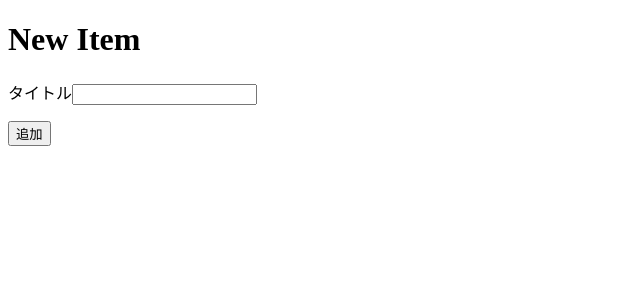
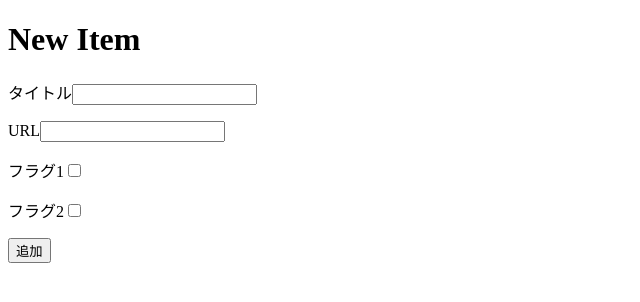
Before and after one commit to ozaki25/next-firebase, a Next.js app: page /items/new in a window 1280 px wide. Shown: the top 302 px of the page, without its empty margins (0-640 px from the left). Built offline with nearby package versions, Linux system fonts and the light colour scheme.

Commit message:
update form item

```diff
--- a/pages/items/new.tsx
+++ b/pages/items/new.tsx
@@ -1,19 +1,32 @@
 import { ChangeEvent, FormEvent, useState } from 'react';
 import Head from 'next/head';
+import { Item } from '../../interfaces';
+
+const defaultItem = {
+  title: '',
+  url: '',
+  flag1: false,
+  flag2: false,
+};
 
 export default function NewItem() {
-  const [title, setTitle] = useState<string>('');
+  const [item, setItem] = useState<Item>(defaultItem);
 
-  const onChangeTitle = (event: ChangeEvent<HTMLInputElement>) => {
-    setTitle(event.target.value);
+  const onChangeText = (event: ChangeEvent<HTMLInputElement>) => {
+    setItem({ ...item, [event.target.name]: event.target.value });
+  };
+
+  const onChangeRadio = (event: ChangeEvent<HTMLInputElement>) => {
+    const key = event.target.name as keyof Item;
+    setItem({ ...item, [key]: !item[key] });
   };
 
   const onSubmit = async (event: FormEvent<HTMLFormElement>) => {
     event.preventDefault();
-    console.log({ title });
+    console.log({ item });
     await fetch(`${process.env.NEXT_PUBLIC_BASE_URL}/api/items`, {
       method: 'POST',
-      body: JSON.stringify({ title }),
+      body: JSON.stringify(item),
     });
   };
   return (
@@ -27,7 +40,41 @@ export default function NewItem() {
         <form onSubmit={onSubmit}>
           <p>
             <label htmlFor="title">タイトル</label>
-            <input id="title" name="title" onChange={onChangeTitle} />
+            <input
+              id="title"
+              name="title"
+              value={item.title}
+              onChange={onChangeText}
+            />
+          </p>
+          <p>
+            <label htmlFor="url">URL</label>
+            <input
+              id="url"
+              name="url"
+              value={item.url}
+              onChange={onChangeText}
+            />
+          </p>
+          <p>
+            <label htmlFor="flag1">フラグ1</label>
+            <input
+              id="flag1"
+              name="flag1"
+              type="checkbox"
+              checked={item.flag1}
+              onChange={onChangeRadio}
+            />
+          </p>
+          <p>
+            <label htmlFor="flag2">フラグ2</label>
+            <input
+              id="flag2"
+              name="flag2"
+              type="checkbox"
+              checked={item.flag2}
+              onChange={onChangeRadio}
+            />
           </p>
           <button>追加</button>
         </form>
```
